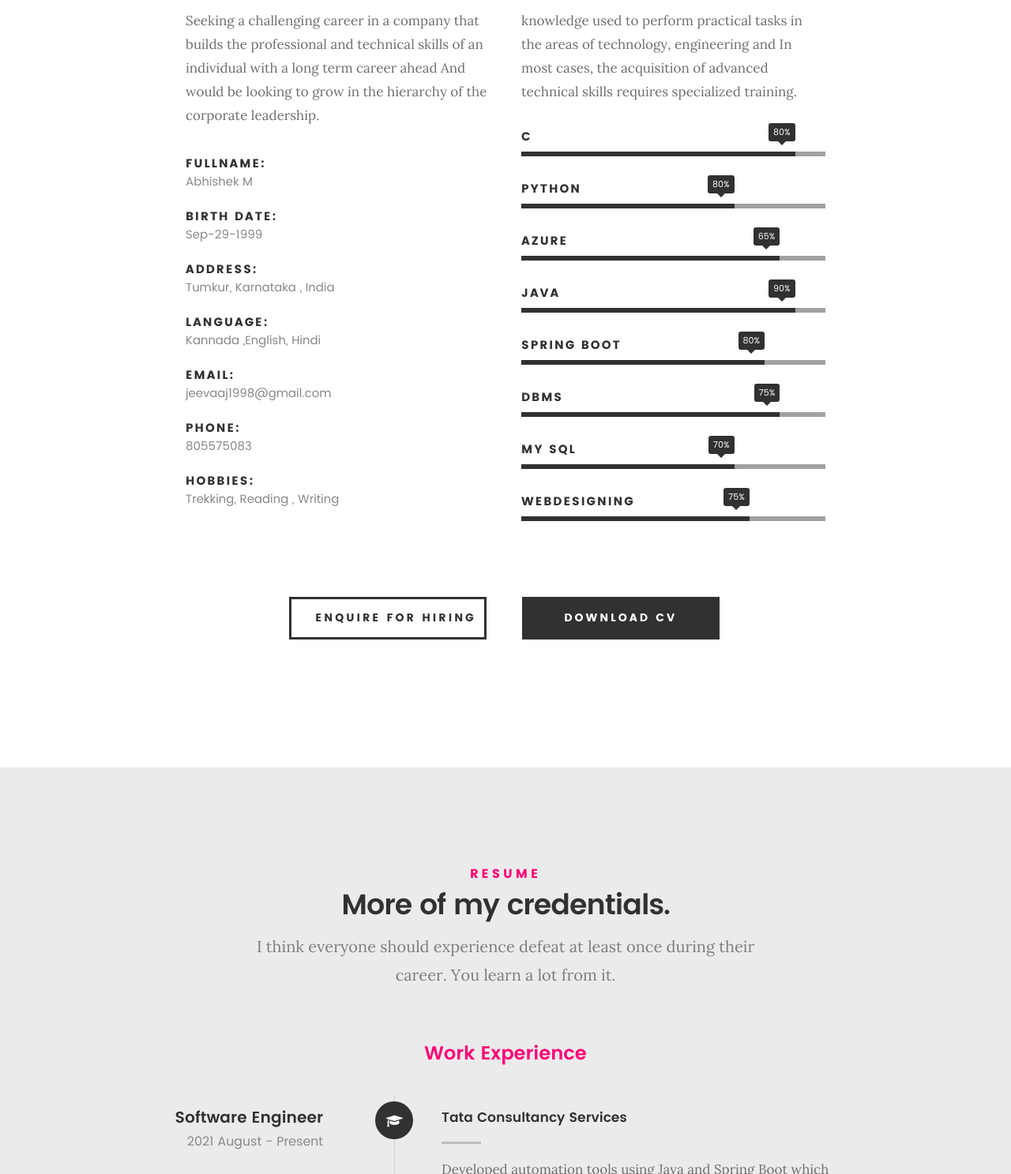
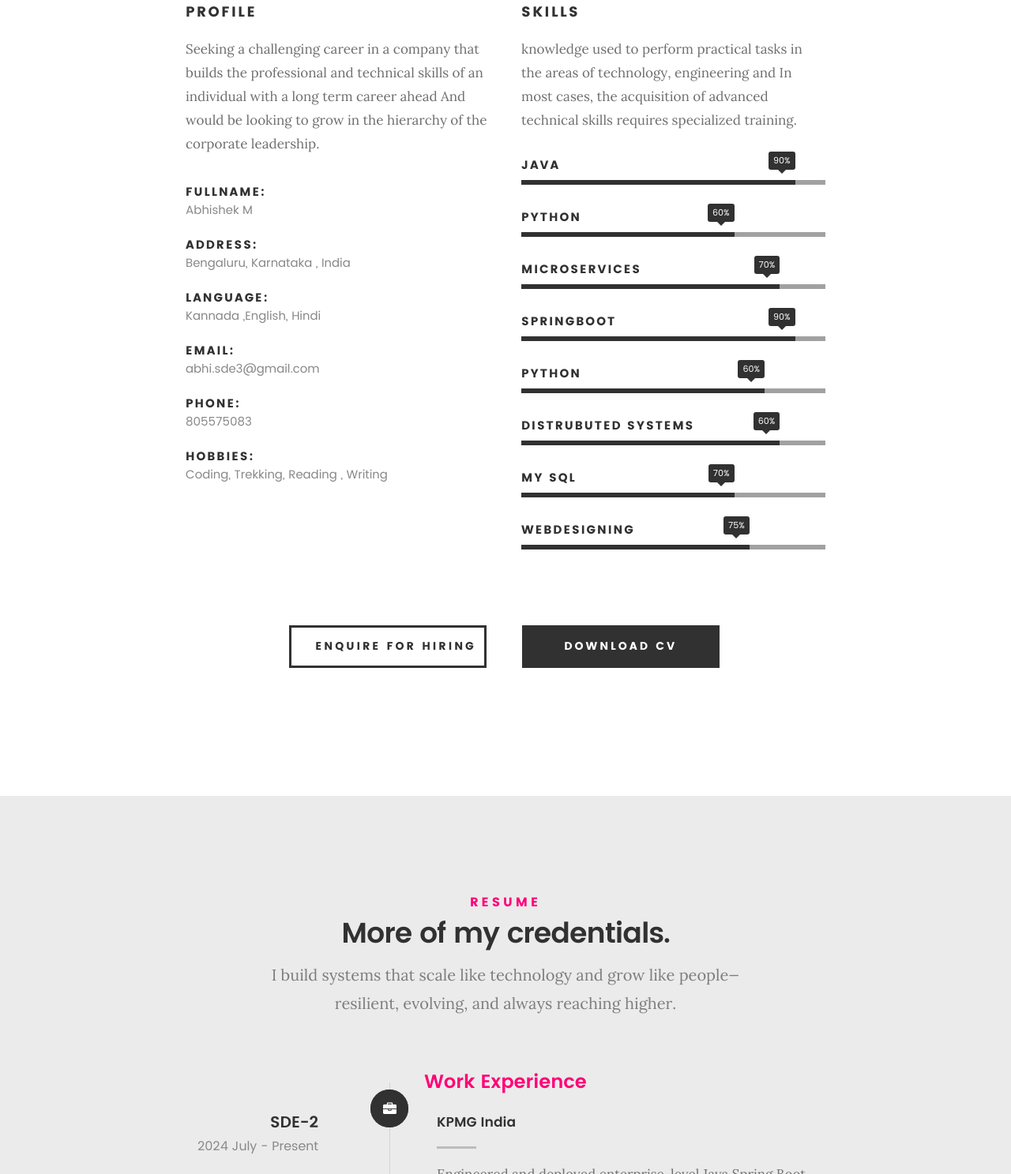
Before and after one commit to jeevzcoder/Protfolio-website, a plain HTML site: page index.html in a window 1280 px wide. Shown: the part 1313-2800 px from the top of the page at 79% size. Drawn offline with Linux system fonts and the light colour scheme; files whose address does not match are found by name.

Commit message:
Profolio changes

```diff
--- a/index.html
+++ b/index.html
@@ -75,7 +75,7 @@
 	   			<h1>I'm Abhishek M</h1>
 
 	   			<p class="intro-position">
-	   				<span>Trekker | Java | Python | Azure </span>
+	   				<span>Java | SpringBoot | Microservices  </span>
 
 	   			</p>
 
@@ -111,8 +111,9 @@
 
 
 
-   				<p class="lead">Hey I'm Abhishek Professional software engineer,Tech enthusiast, and a life long learner. I'm curious induvidual with the great problem solving mindset. I'm fully proficient in Kannada,English and Hindi. I'll write poems as a hobby and trekk a lot in my free time. </p>
-   			</div>
+   				<p class="lead">I’m a Software Engineer with 4+ years of experience in building scalable Java Spring Boot microservices, Kubernetes deployments, and secure backend systems. Passionate about problem-solving, system design, and continuous learning, I blend strong backend expertise with growing frontend skills to craft impactful solutions.
+				</p>
+				</div>
 
    		</div>
    	</div> <!-- /section-intro -->
@@ -129,13 +130,10 @@
    					<strong>Fullname:</strong>
    					<span>Abhishek M</span>
    				</li>
-   				<li>
-   					<strong>Birth Date:</strong>
-   					<span>Sep-29-1999</span>
-   				</li>
+
    				<li>
    					<strong>Address:</strong>
-   					<span>Tumkur, Karnataka , India</span>
+   					<span>Bengaluru, Karnataka , India</span>
    				</li>
    				<li>
    					<strong>Language:</strong>
@@ -143,7 +141,7 @@
    				</li>
    				<li>
    					<strong>Email:</strong>
-   					<span>jeevaaj1998@gmail.com</span>
+   					<span>abhi.sde3@gmail.com</span>
    				</li>
 				<li>
    					<strong>Phone:</strong>
@@ -151,7 +149,7 @@
    				</li>
 				<li>
    					<strong>Hobbies:</strong>
-   					<span>Trekking, Reading , Writing </span>
+   					<span>Coding, Trekking, Reading , Writing </span>
    				</li>
 
    			</ul> <!-- /info-list -->
@@ -167,31 +165,31 @@
 
 				   <ul class="skill-bars">
 				   <li>
-				   	<div class="progress percent90"><span>80%</span></div>
-				   	<strong>C</strong>
-				   </li>
-
-				   <li>
-				   	<div class="progress percent70"><span>80%</span></div>
-				   	<strong>Python</strong>
-				   </li>
-				   <li>
-				   	<div class="progress percent85"><span>65%</span></div>
-				   	<strong>Azure</strong>
-				   </li>
-				   <li>
 				   	<div class="progress percent90"><span>90%</span></div>
 				   	<strong>Java</strong>
 				   </li>
 
 				   <li>
-				   	<div class="progress percent80"><span>80%</span></div>
-				   	<strong>Spring Boot</strong>
+				   	<div class="progress percent70"><span>60%</span></div>
+				   	<strong>Python</strong>
+				   </li>
+				   <li>
+				   	<div class="progress percent85"><span>70%</span></div>
+				   	<strong>Microservices</strong>
+				   </li>
+				   <li>
+				   	<div class="progress percent90"><span>90%</span></div>
+				   	<strong>Springboot</strong>
 				   </li>
 
 				   <li>
-				   	<div class="progress percent85"><span>75%</span></div>
-				   	<strong>DBMS</strong>
+				   	<div class="progress percent80"><span>60%</span></div>
+				   	<strong>Python</strong>
+				   </li>
+
+				   <li>
+				   	<div class="progress percent85"><span>60%</span></div>
+				   	<strong>Distrubuted Systems</strong>
 				   </li>
 
 				   <li>
@@ -215,7 +213,7 @@
    		<div class="col-twelve">
    			<a href="#contact" title="Enquire for hiring" class="button stroke smoothscroll">Enquire for hiring</a>
 
-   			<a  href="images/Abhishek's Resume.pdf" title="Download CV" download="Abhishek resume" data-aos="zoom-in" class="button button-primary">Download CV</a>
+   			<a  href="images/AbhishekM_CV.pdf" title="Download CV" download="Abhishek resume" data-aos="zoom-in" class="button button-primary">Download CV</a>
    		</div>
    	</div>
 
@@ -232,7 +230,7 @@
    			<h5>Resume</h5>
    			<h1>More of my credentials.</h1>
 
-   			<p class="lead">I think everyone should experience defeat at least once during their career. You learn a lot from it.</p>
+   			<p class="lead">I build systems that scale like technology and grow like people—resilient, evolving, and always reaching higher.</p>
 
    		</div>
    	</div> <!-- /section-intro-->
@@ -245,27 +243,44 @@
 
    		</div> <!-- /resume-header -->
 
-   		<div class="col-twelve">
 
    			<div class="timeline-wrap">
 
-   				<div class="timeline-block">
+			<div class="timeline-ico">
+				<i class="fa fa-briefcase"></i>
+			</div>
+
+			<div class="timeline-header">
+				<h3>SDE-2 </h3>
+				<p> 2024 July - Present </p>
+			</div>
+
+			<div class="timeline-content">
+				<h4>KPMG India</h4>
+				<p> Engineered and deployed enterprise-level Java Spring Boot Microservices applications in Kubernetes, achieving 99.9% uptime and
+					enhancing scalability for high-traffic environments.
+					Optimized database queries and caching strategies, reducing response times by 40% and improving throughput for high-traffic APIs.
+					Implemented asynchronous event-driven architecture using Apache Kafka, ensuring seamless processing with high fault tolerance.
+					Identified and mitigated critical security vulnerabilities, reducing security incidents by 50% through implementing secure secrets
+					management by integrating HashiCorp Vault into applications. </p>
+			</div>
+
 
 	   				<div class="timeline-ico">
-	   					<i class="fa fa-graduation-cap"></i>
+	   					<i class="fa fa-briefcase"></i>
 	   				</div>
 
 	   				<div class="timeline-header">
 	   					<h3>Software Engineer </h3>
-	   					<p> 2021 August - Present </p>
+	   					<p> 2021 August - 2024 July </p>
 	   				</div>
 
 	   				<div class="timeline-content">
 	   					<h4>Tata Consultancy Services</h4>
 	   					<p> Developed automation tools using Java and Spring Boot which resulted in the elimnation of manual efforts by 50%, reduced time consumption and increased the effeciency.
-Attained significant time reduction by 20% in SLA by identyfying the challenges and adressing it with the python based solutions.
-Implemeted the REST API with SpringBoot and utilized Postman for testing and validating RESTful APIs, ensuring robust and reliable communication between different components of the system.
-Designed and implemented efficient database schemas utilizing Spring Boot and JPA for optimal data modeling and seamless integration within systems. </p>
+							Attained significant time reduction by 20% in SLA by identyfying the challenges and adressing it with the python based solutions.
+							Implemeted the REST API with SpringBoot and utilized Postman for testing and validating RESTful APIs, ensuring robust and reliable communication between different components of the system.
+							Designed and implemented efficient database schemas utilizing Spring Boot and JPA for optimal data modeling and seamless integration within systems. </p>
 	   				</div>
 
 	   			</div> <!-- /timeline-block -->
@@ -295,7 +310,7 @@ Designed and implemented efficient database schemas utilizing Spring Boot and JP
    				<div class="timeline-block">
 
 	   				<div class="timeline-ico">
-	   					<i class="fa fa-briefcase"></i>
+	   					<i class="fa fa-graduation-cap"></i>
 	   				</div>
 
 	   				<div class="timeline-header">
@@ -313,7 +328,7 @@ Designed and implemented efficient database schemas utilizing Spring Boot and JP
 	   			<div class="timeline-block">
 
 	   				<div class="timeline-ico">
-	   					<i class="fa fa-briefcase"></i>
+	   					<i class=" fa fa-graduation-cap"></i>
 	   				</div>
 
 	   				<div class="timeline-header">
@@ -331,7 +346,7 @@ Designed and implemented efficient database schemas utilizing Spring Boot and JP
 	   			<div class="timeline-block">
 
 	   				<div class="timeline-ico">
-	   					<i class="fa fa-briefcase"></i>
+	   					<i class=" fa fa-graduation-cap"></i>
 	   				</div>
 
 	   				<div class="timeline-header">
@@ -580,7 +595,7 @@ Designed and implemented efficient database schemas utilizing Spring Boot and JP
 
    			<h5>Where to find me</h5>
 
-   		<p> Tumkur, Karnataka, India.</p>
+   		<p> Bengaluru, Karnataka, India.</p>
 
    		</div>
 
@@ -592,7 +607,7 @@ Designed and implemented efficient database schemas utilizing Spring Boot and JP
 
    			<h5>Email Me At</h5>
 
-   			<p>jeevaaj1998@gmail.com
+   			<p>abhi.sde3@gmail.com
 
 			   </p>
 
```
Also changed, not shown: 2 other files.
